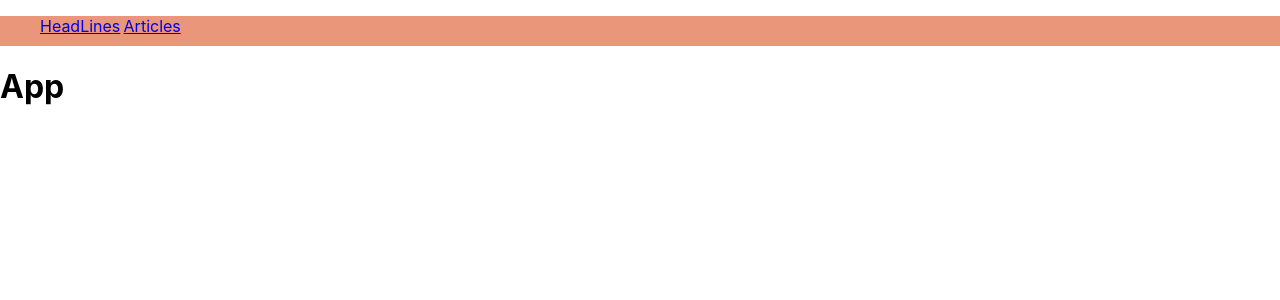
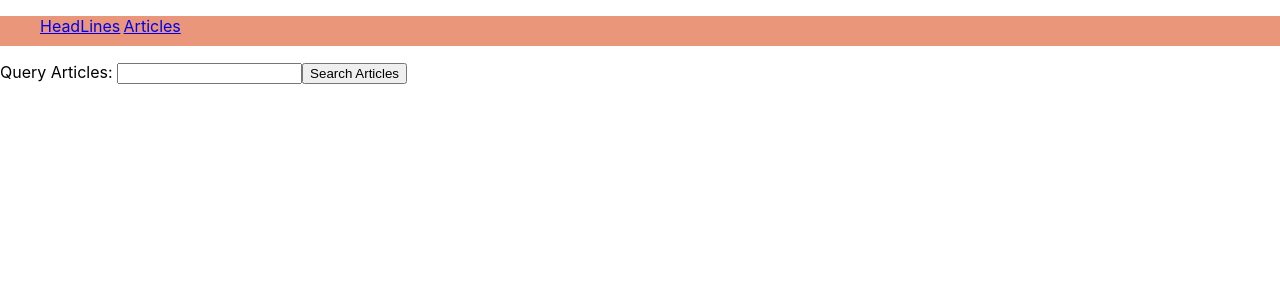
Before and after one commit to SNYA-Library/SYNA-Library, a React (Create React App) app: page /articles in a window 1280 px wide. Shown: the top 300 px of the page. Built offline with nearby package versions, Linux system fonts and the light colour scheme.

Commit message:
search bar working (minor clicking problem)

```diff
--- a/public/index.html
+++ b/public/index.html
@@ -15,9 +15,10 @@
     <title>News App</title>
   </head>
   <body>
+    <div id="root">
     <div id='navBar'></div>
+    </div>
     <noscript>You need to enable JavaScript to run this app.</noscript>
-    <div id="root"></div>
     <div id="articles"></div>
     <footer id='footer'></footer>
   </body>
--- a/src/App.js
+++ b/src/App.js
@@ -1,11 +1,14 @@
 import React from 'react';
 import logo from './logo.svg';
 import './App.css';
+import NavBar from './components/navBar/navBar.js';
 
 function App() {
   return (
     <div className="App">
-    <h1>App</h1>
+    <div id='navBar'>
+    <NavBar />
+    </div>
     </div>
   );
 }
--- a/src/components/navBar/navBar.js
+++ b/src/components/navBar/navBar.js
@@ -8,15 +8,19 @@ import {
 
 import AllArticles from '../articles/allArticles.js';
 import AllHeaders from '../headers/allHeaders.js';
+import Search from '../search/search.js'
 
 class NavBar extends React.Component {
     state = {
         articles: [],
-        headers: []
+        headers: [],
+        searchValue: ''
     }
-    handleArticlesClick() {
+    handleArticlesClick(searchValue) {
+        console.log('we At handleArticlesClick');
+        var query = this.state.searchValue || 'Web development';
         var url = 'http://newsapi.org/v2/everything?' +
-        'q=Palestine&' +
+        'q=' + query + '&' +
         'from=2020-07-12&' +
         'sortBy=popularity&' +
         'apiKey=cc3bbf80787c4c7ea91e7dcc8b051692';
@@ -46,20 +50,26 @@ class NavBar extends React.Component {
             }))
         })
     }
+    searchCallback(searchValue) {
+        console.log('we At searchCallback');
+        this.setState({searchValue: searchValue});
+        this.handleArticlesClick(searchValue);
+    }
     render() {
         return (
         <Router>
             <nav>
                 <ul>
-                    <li onClick={this.handleHeadersClick.bind(this)}><Link to="/headers">HeadLines</Link></li>
+                    <li onClick={this.handleHeadersClick.bind(this)}><Link to="/">HeadLines</Link></li>
                     <li onClick={this.handleArticlesClick.bind(this)}><Link to='/articles'>Articles</Link></li>
                 </ul>
             </nav>
             <Switch>
                 <Route path ='/articles'>
+                <Search callbackfromNavBar = {this.searchCallback.bind(this)} />
                     <AllArticles articles = {this.state.articles} />
                 </Route>
-                <Route path='/headers'>
+                <Route path='/'>
                     <AllHeaders headers = {this.state.headers} />
                 </Route>
             </Switch>
--- /dev/null
+++ b/src/components/search/search.js
@@ -0,0 +1,28 @@
+import React from 'react';
+import ReactDOM from 'react-dom';
+
+class Search extends React.Component {
+    state = {
+        searchValue: ''
+    }
+    handleChange(e) {
+        this.setState({
+            [e.target.name]: e.target.value,
+        })
+    }
+    handleSubmit(e) {
+        e.preventDefault();
+        this.props.callbackfromNavBar(this.state.searchValue);
+    }
+    render() {
+        const { callbackfromNavBar } = this.props;
+        return (
+            <form onSubmit={this.handleSubmit.bind(this)}>
+                <label>Query Articles: </label>
+                <input type='search' name='search' name='searchValue' value={this.state.searchValue} onChange={this.handleChange.bind(this)}></input>
+                <button type='submit' >Search Articles</button>
+            </form>
+        )
+    }
+}
+export default Search;
--- a/src/index.js
+++ b/src/index.js
@@ -5,7 +5,6 @@ import App from './App';
 import * as serviceWorker from './serviceWorker';
 // import GetAllArticles from './components/articles/getAllArticles.js';
 // import AllArticles from './components/articles/allArticles.js';
-import NavBar from './components/navBar/navBar.js';
 
 
 ReactDOM.render(
@@ -14,7 +13,7 @@ ReactDOM.render(
   </React.StrictMode>,
   document.getElementById('root')
 );
-ReactDOM.render(<NavBar />, document.getElementById('navBar'));
+// ReactDOM.render(<NavBar />, document.getElementById('navBar'));
 
 // ReactDOM.render(<GetAllArticles />, document.getElementById('getArticles'));
 // ReactDOM.render(<AllArticles />, document.getElementById('articles'));
```
